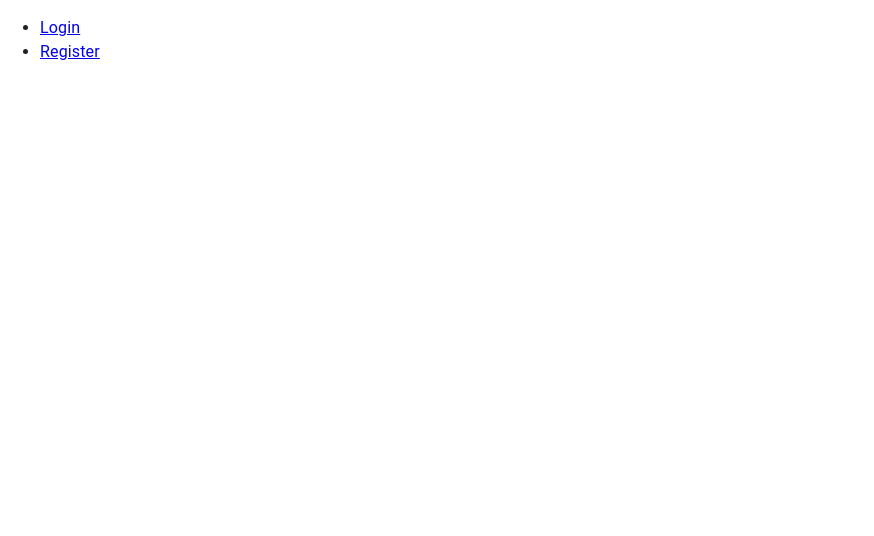
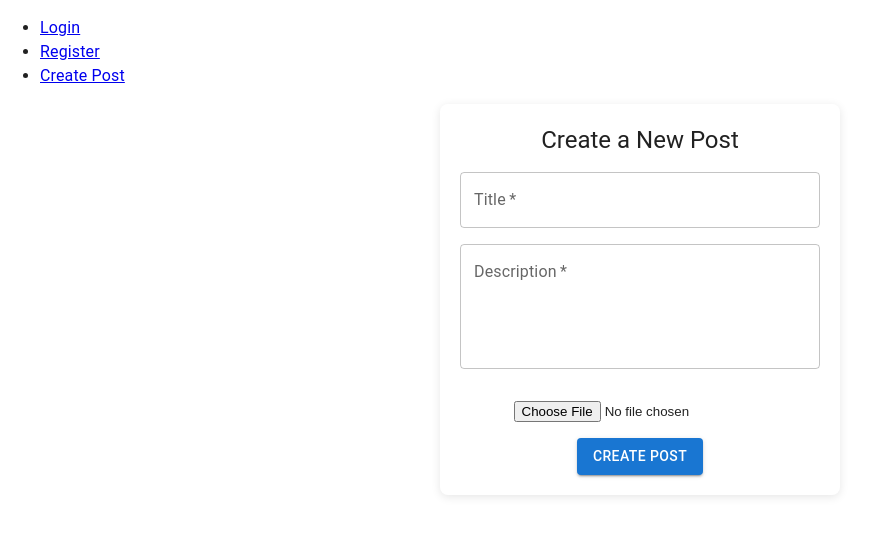
Before and after one commit to fedrdrdr/d_abros, a React (Vite) app: page /createPost in a window 1280 px wide. Before the commit this address had no page. Shown: the top 536 px of the page, without its empty margins (0-874 px from the left). Built offline with nearby package versions, Linux system fonts and the light colour scheme.

Commit message:
feat: CreatePost.tsx - make page and styled it

```diff
--- a/src/components/App/App.tsx
+++ b/src/components/App/App.tsx
@@ -2,6 +2,7 @@ import { BrowserRouter as Router, Routes, Route, Link } from 'react-router-dom';
 import Login from '../auth/Login';
 import Register from '../auth/Register';
 import MainPage from '../../pages/MainPage';
+import CreatePost from '../../pages/CreatePost';
 
 function App() {
 
@@ -17,11 +18,15 @@ function App() {
             <li>
               <Link to="/register">Register</Link>
             </li>
+            <li>
+              <Link to="/createPost">Create Post</Link>
+            </li>
           </ul>
         </nav>
         <Routes>
           <Route path="/login" element={<Login />} />
           <Route path="/register" element={<Register />} />
+          <Route path="/createPost" element={<CreatePost />} />
           <Route path="/" element={<MainPage />} />
         </Routes>
       </div>
--- a/src/pages/CreatePost.tsx
+++ b/src/pages/CreatePost.tsx
@@ -1,45 +1,96 @@
 import React, { useState } from 'react';
 import { addPost } from '../components/auth/firebaseUtils';
+import { Button, TextField, Typography, CircularProgress, Snackbar, Alert } from '@mui/material';
+import { styled } from '@mui/system';
+
+const FormContainer = styled('form')({
+  display: 'flex',
+  flexDirection: 'column',
+  alignItems: 'center',
+  gap: '16px',
+  width: '100%',
+  maxWidth: '400px',
+  margin: '0 auto',
+  padding: '20px',
+  borderRadius: '8px',
+  boxShadow: '0 2px 10px rgba(0, 0, 0, 0.1)',
+});
 
 const CreatePost: React.FC = () => {
   const [title, setTitle] = useState('');
   const [description, setDescription] = useState('');
   const [file, setFile] = useState<File | null>(null);
+  const [loading, setLoading] = useState(false);
+  const [open, setOpen] = useState(false);
+  const [message, setMessage] = useState('');
+  const [severity, setSeverity] = useState<'success' | 'error'>('success');
 
   const handleSubmit = async (e: React.FormEvent) => {
     e.preventDefault();
     if (file) {
+      setLoading(true);
+      try {
         await addPost(title, description, file);
         setTitle('');
         setDescription('');
         setFile(null);
-      console.log('success create post');
-
+        setMessage('Post created successfully');
+        setSeverity('success');
+      } catch (error) {
+        setMessage('Failed to create post');
+        setSeverity('error');
+      } finally {
+        setLoading(false);
+        setOpen(true);
+      }
     }
   };
 
+  const handleClose = () => {
+    setOpen(false);
+  };
+
   return (
-    <form onSubmit={handleSubmit}>
-      <input
-        type="text"
+    <>
+      <FormContainer onSubmit={handleSubmit}>
+        <Typography variant="h5">Create a New Post</Typography>
+        <TextField
+          label="Title"
           value={title}
           onChange={(e) => setTitle(e.target.value)}
-        placeholder="Title"
           required
+          fullWidth
         />
-      <textarea
+        <TextField
+          label="Description"
           value={description}
           onChange={(e) => setDescription(e.target.value)}
-        placeholder="Description"
           required
+          fullWidth
+          multiline
+          rows={4}
         />
         <input
           type="file"
           onChange={(e) => setFile(e.target.files ? e.target.files[0] : null)}
           required
+          style={{ marginTop: '16px' }}
         />
-      <button type="submit">Create Post</button>
-    </form>
+        <Button
+          variant="contained"
+          color="primary"
+          type="submit"
+          disabled={loading}
+        >
+          {loading ? <CircularProgress size={24} /> : 'Create Post'}
+        </Button>
+      </FormContainer>
+      <Snackbar open={open} autoHideDuration={6000} onClose={handleClose}>
+        <Alert onClose={handleClose} severity={severity} sx={{ width: '100%' }}>
+          {message}
+        </Alert>
+      </Snackbar>
+    </>
   );
 };
 
--- a/src/pages/MainPage.tsx
+++ b/src/pages/MainPage.tsx
@@ -2,12 +2,10 @@ import React from 'react';
 import Footer from '../components/Footer';
 import WorksContainer from '../components/WorksContainer';
 import Header from '../components/Header';
-import CreatePost from './CreatePost';
 
 const MainPage: React.FC = () => {
   return (
     <>
-      <CreatePost />
       <Header />
       <WorksContainer />
       <Footer />
```
Lines whose indentation alone changed are shown as unchanged.
